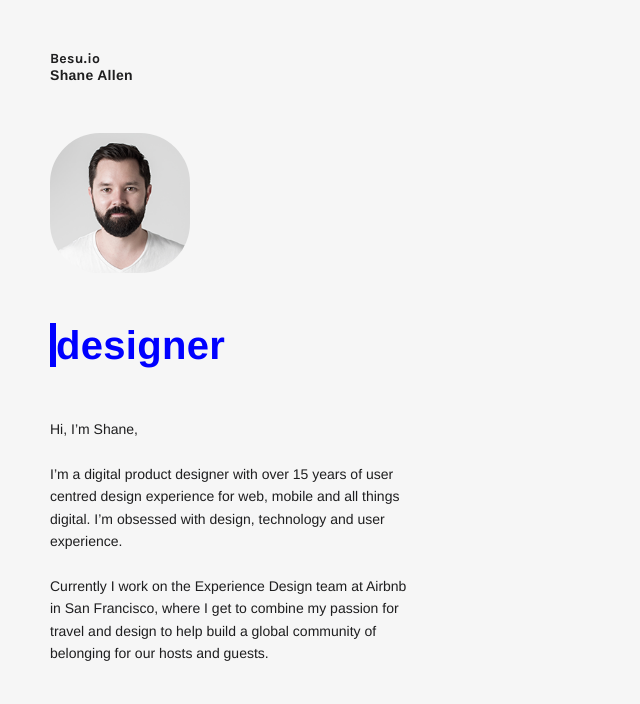
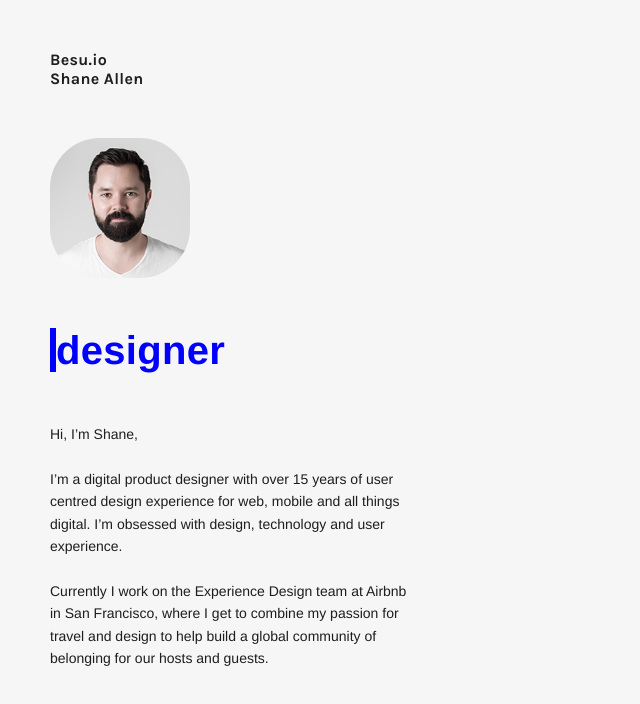
Before and after one commit to zupershane/zupershane, a plain HTML site: page index.html in a window 1280 px wide. Shown: the whole page, without its empty margins (0-640 px from the left). Drawn offline with Linux system fonts and the light colour scheme.

Commit message:
Font update

```diff
--- a/css/style.css
+++ b/css/style.css
@@ -33,7 +33,7 @@ body {
 h1 {
   color: #1E1E1F;
   font-family: 'Karla', sans-serif;
-  font-size: 14px;
+  font-size: 16px;
   letter-spacing: 0.3px;
   font-weight: 800;
   text-align: left;
@@ -44,8 +44,8 @@ h1 {
 
 h2 {
   color: #1E1E1F;
-  font-family: "Helvetica Neue", Helvetica, Arial, "Lucida Grande", sans-serif;
-  font-size: 14px;
+  font-family: 'Karla', sans-serif;
+  font-size: 16px;
   letter-spacing: 0.3px;
   text-align: left;
   margin: 0;
```
